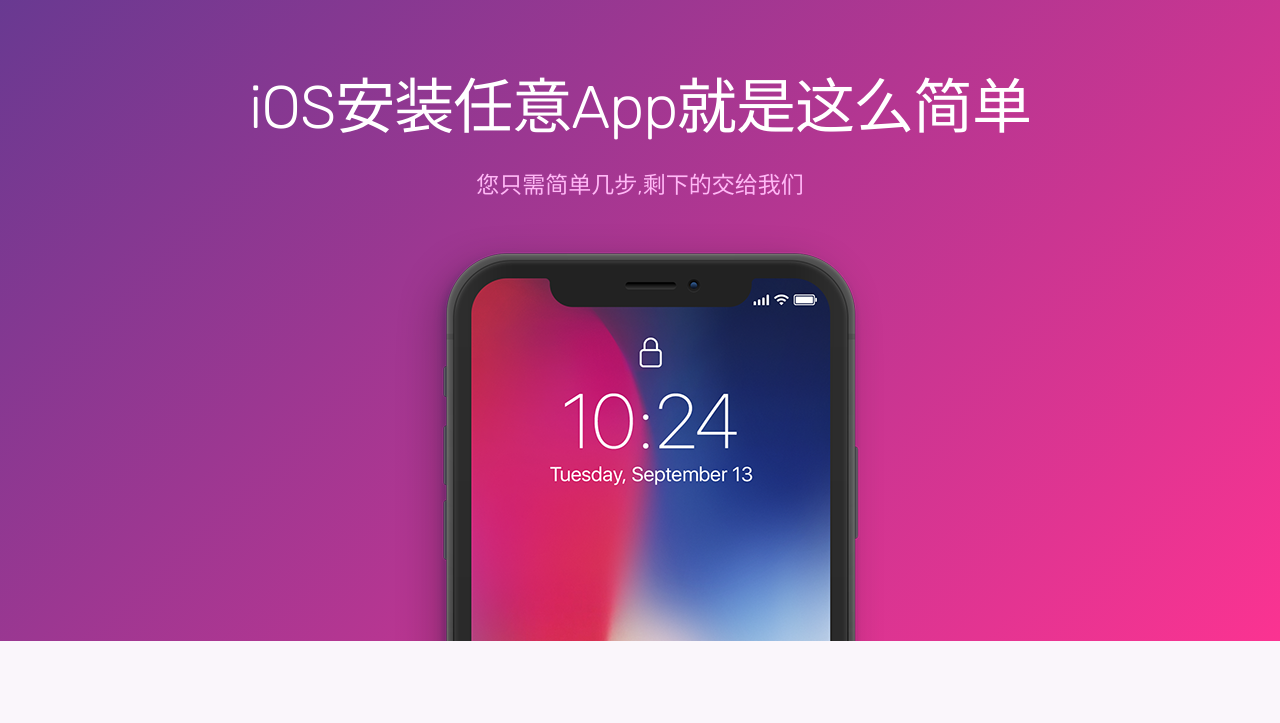
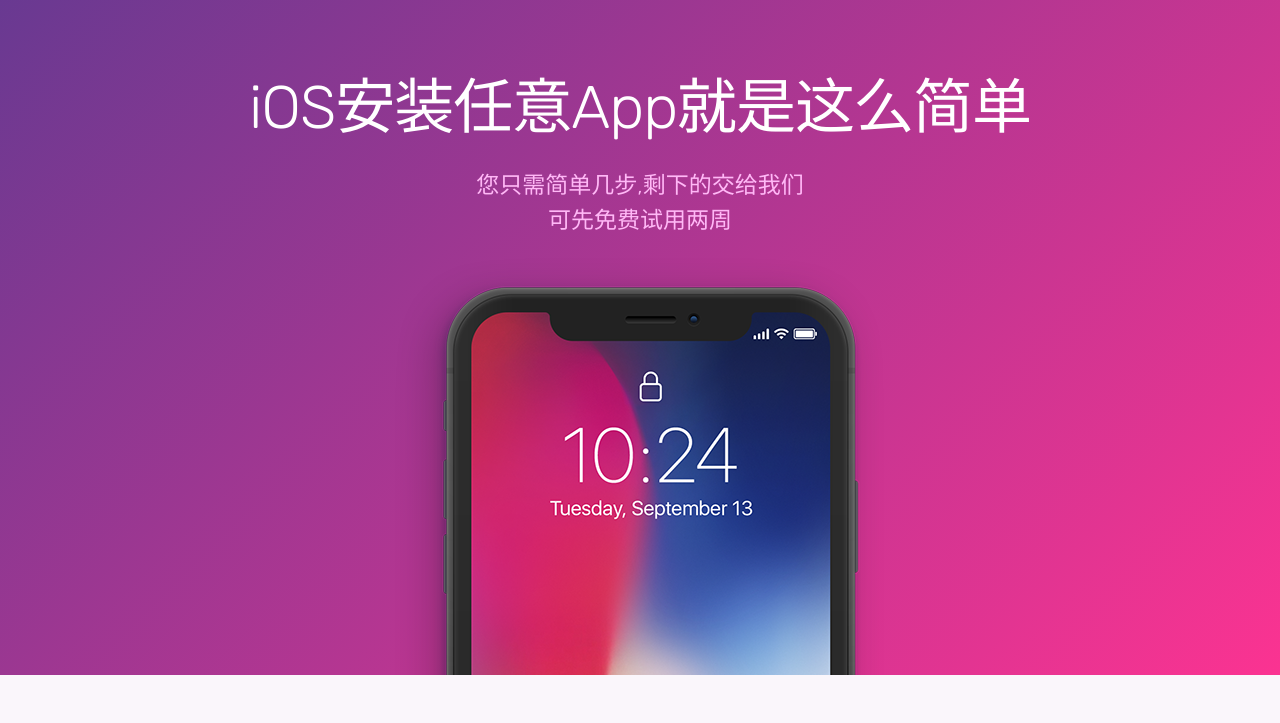
Before and after one commit to reapple/reapple.github.io, a plain HTML site: page index.html in a window 1280 px wide. Shown: the part 76-799 px from the top of the page. Drawn offline with Linux system fonts and the light colour scheme.

Commit message:
Update index.html

```diff
--- a/index.html
+++ b/index.html
@@ -53,6 +53,7 @@
 	<div class="container mt-5">
 		<h1>iOS安装任意App就是这么简单</h1>
 		<p class="tagline">您只需简单几步,剩下的交给我们</p>
+		<p class="tagline">可先免费试用两周</p>
 	</div>
 	<div class="img-holder mt-3"><img src="images/iphonex.png" alt="phone" class="img-fluid"></div>
 </header>
```
